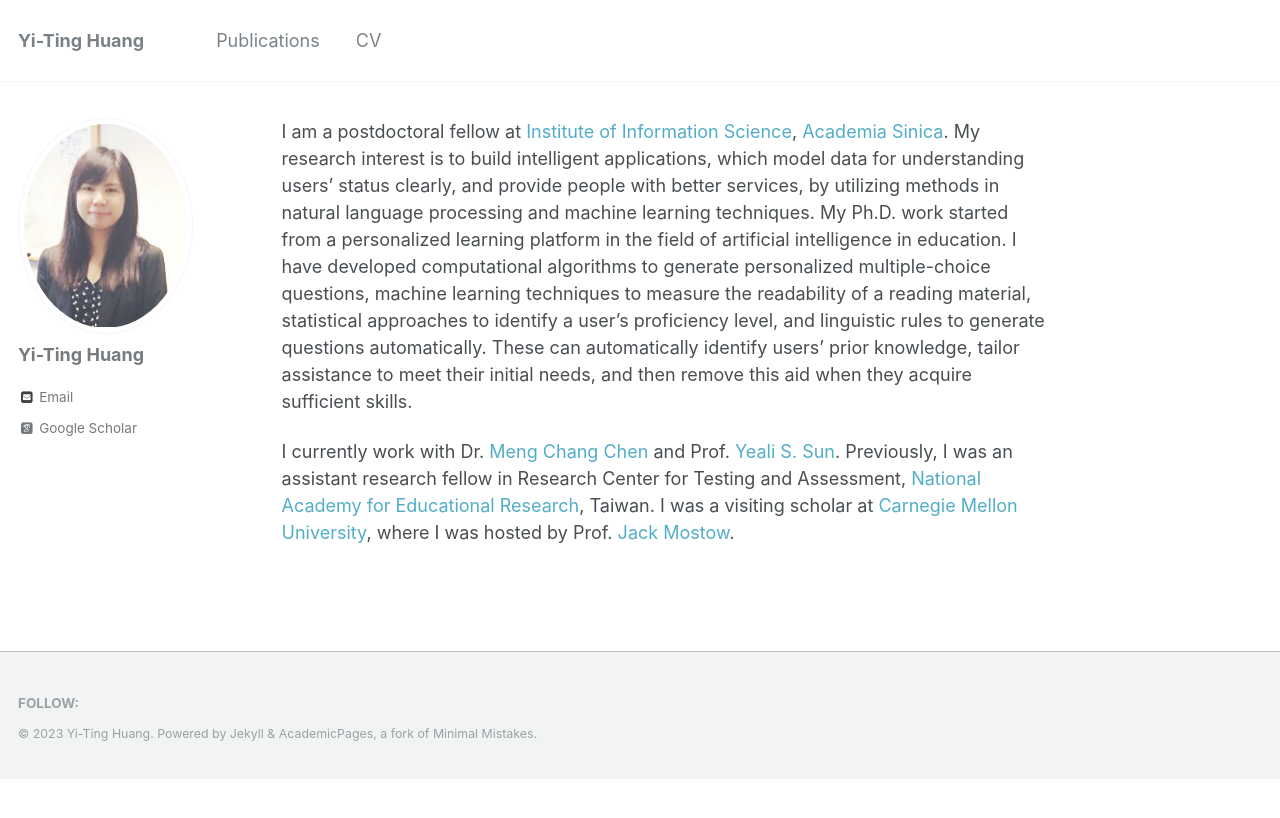
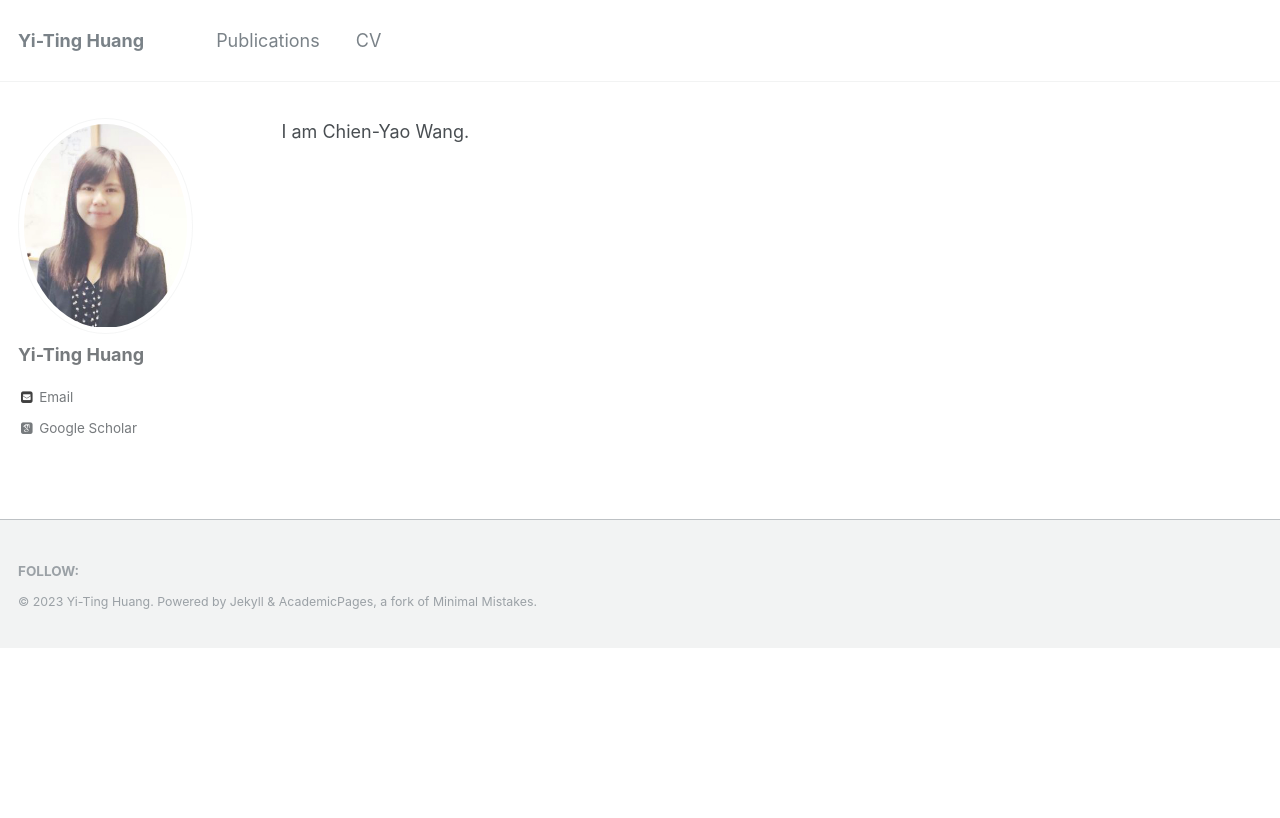
Before and after one commit to WongKinYiu/WongKinYiu.github.io, a Jekyll site: the page built from _pages/about.md, in a window 1280 px wide. Shown: the top 818 px of the page. Built offline with Jekyll 4.4.1, drawn with Linux system fonts in a browser that asks for light colours; some web fonts are replaced.

Commit message:
Update about.md

```diff
--- a/_pages/about.md
+++ b/_pages/about.md
@@ -8,6 +8,4 @@ redirect_from:
   - /about.html
 ---
 
-I am a postdoctoral fellow at [Institute of Information Science](http://www.iis.sinica.edu.tw/index_en.html), [Academia Sinica](https://www.sinica.edu.tw/main_e.shtml). My research interest is to build intelligent applications, which model data for understanding users’ status clearly, and provide people with better services, by utilizing methods in natural language processing and machine learning techniques. My Ph.D. work started from a personalized learning platform in the field of artificial intelligence in education. I have developed computational algorithms to generate personalized multiple-choice questions, machine learning techniques to measure the readability of a reading material, statistical approaches to identify a user’s proficiency level, and linguistic rules to generate questions automatically. These can automatically identify users’ prior knowledge, tailor assistance to meet their initial needs, and then remove this aid when they acquire sufficient skills.
-
-I currently work with Dr. [Meng Chang Chen](http://www.iis.sinica.edu.tw/pages/mcc/index_en.html) and Prof. [Yeali S. Sun](http://www.im.ntu.edu.tw/~sunny/index.html). Previously, I was an assistant research fellow in Research Center for Testing and Assessment, [National Academy for Educational Research](http://www.naer.edu.tw/bin/home.php), Taiwan. I was a visiting scholar at [Carnegie Mellon University](http://www.cmu.edu/), where I was hosted by Prof. [Jack Mostow](http://www.cs.cmu.edu/~./mostow/).
+I am Chien-Yao Wang.
```
